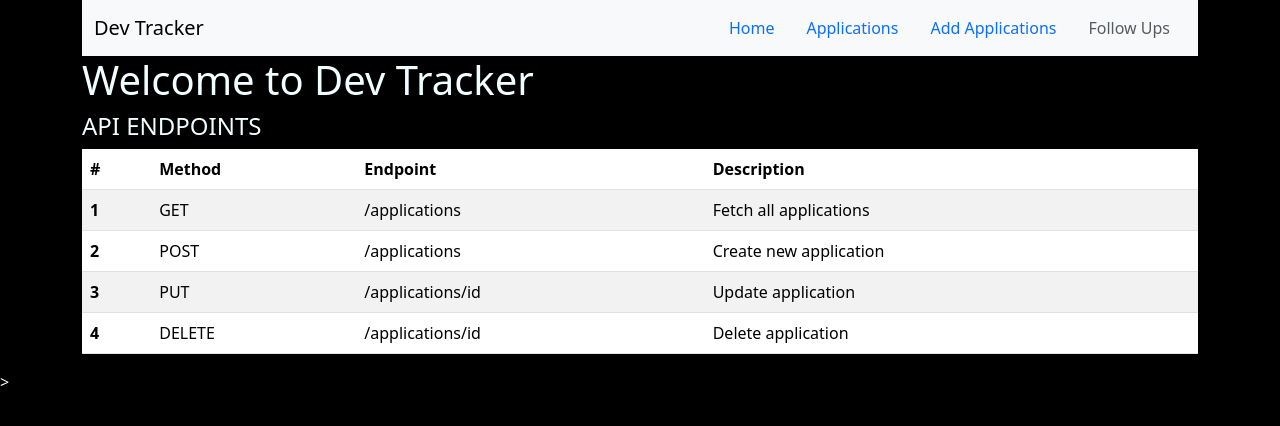
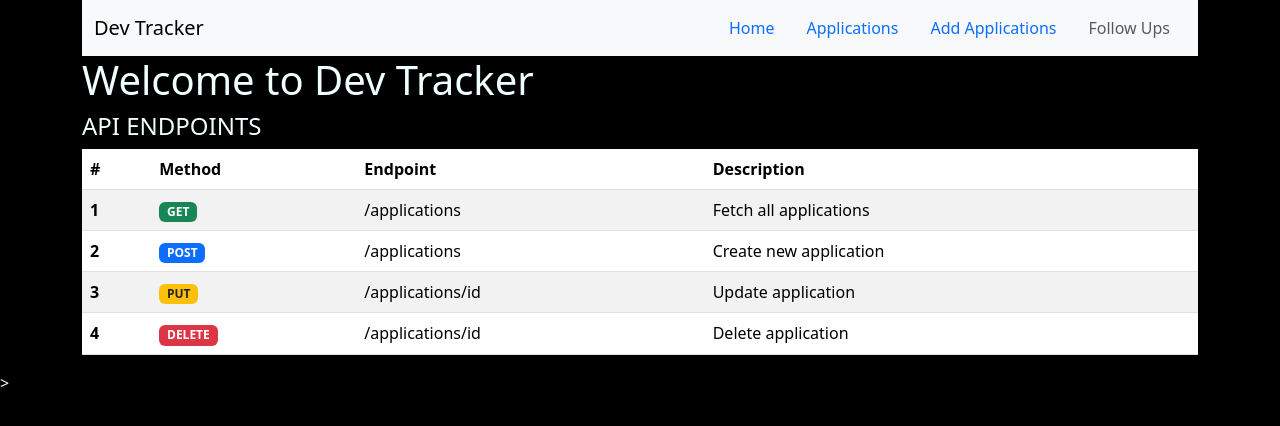
Before and after one commit to poulsamiksha7/Dev-Tracker, a Flask app: page / in a window 1280 px wide. Shown: the top 426 px of the page. Run offline with Flask 3, Linux system fonts and the light colour scheme.

Commit message:
Add badge colors to method column

```diff
--- a/templates/base.html
+++ b/templates/base.html
@@ -46,25 +46,25 @@
       <tbody>
         <tr>
           <th scope="row">1</th>
-          <td>GET</td>
+          <td><span class="badge bg-success">GET</td></span>
           <td>/applications </td>
           <td>Fetch all applications</td>
         </tr>
         <tr>
           <th scope="row">2</th>
-          <td>POST</td>
+          <td><span class="badge bg-primary">POST</td></span>
           <td>/applications</td>
           <td>Create new application</td>
         </tr>
         <tr>
           <th scope="row">3</th>
-          <td>PUT</td>
+          <td><span class="badge bg-warning text-dark">PUT</td></span>
           <td>/applications/id</td>
           <td>Update application</td>
         </tr>
         <tr>
           <th scope="row">4</th>
-          <td>DELETE</td>
+          <td><span class="badge bg-danger">DELETE</td></span>
           <td>/applications/id</td>
           <td>Delete application</td>
         </tr>
```
